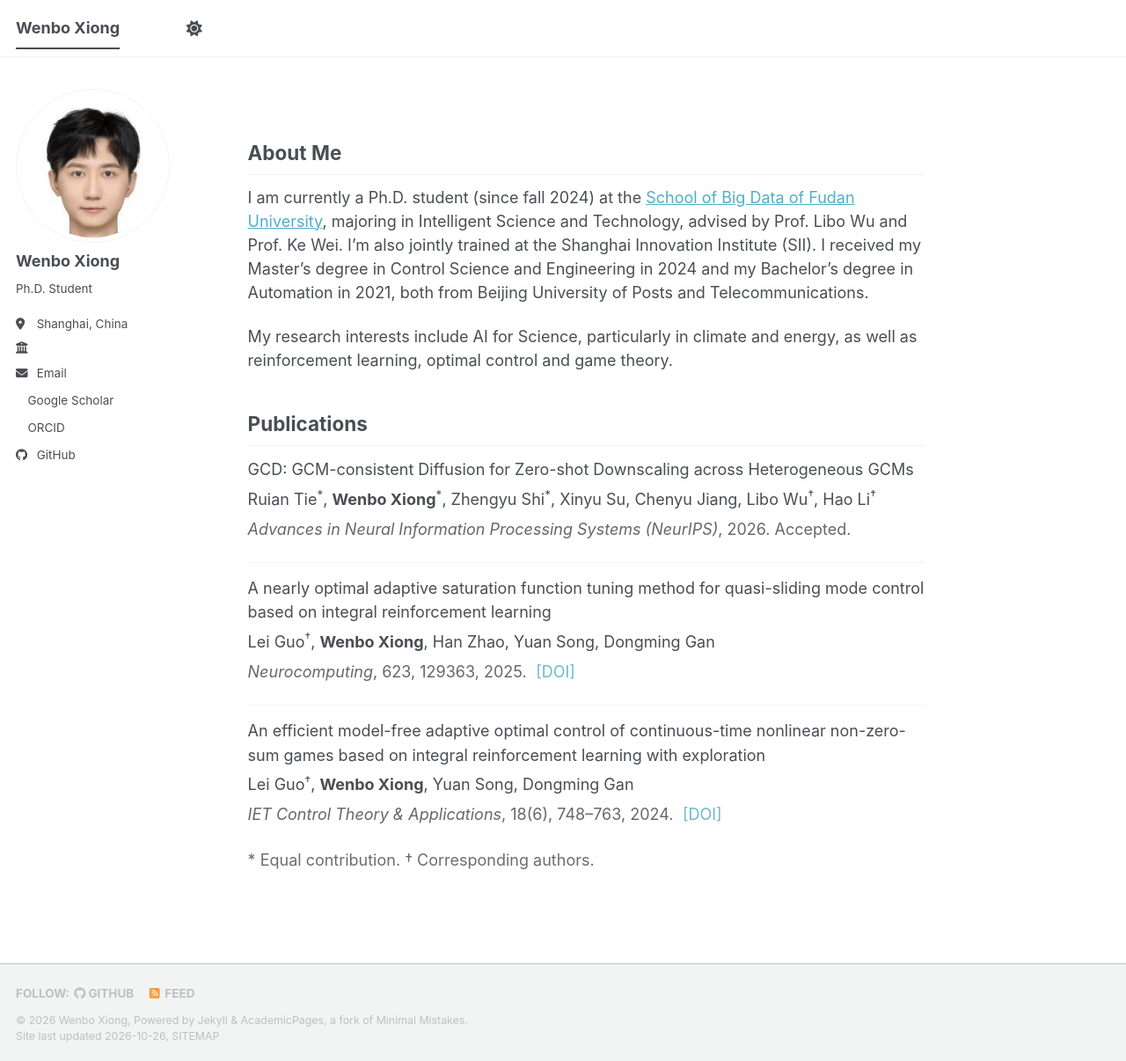
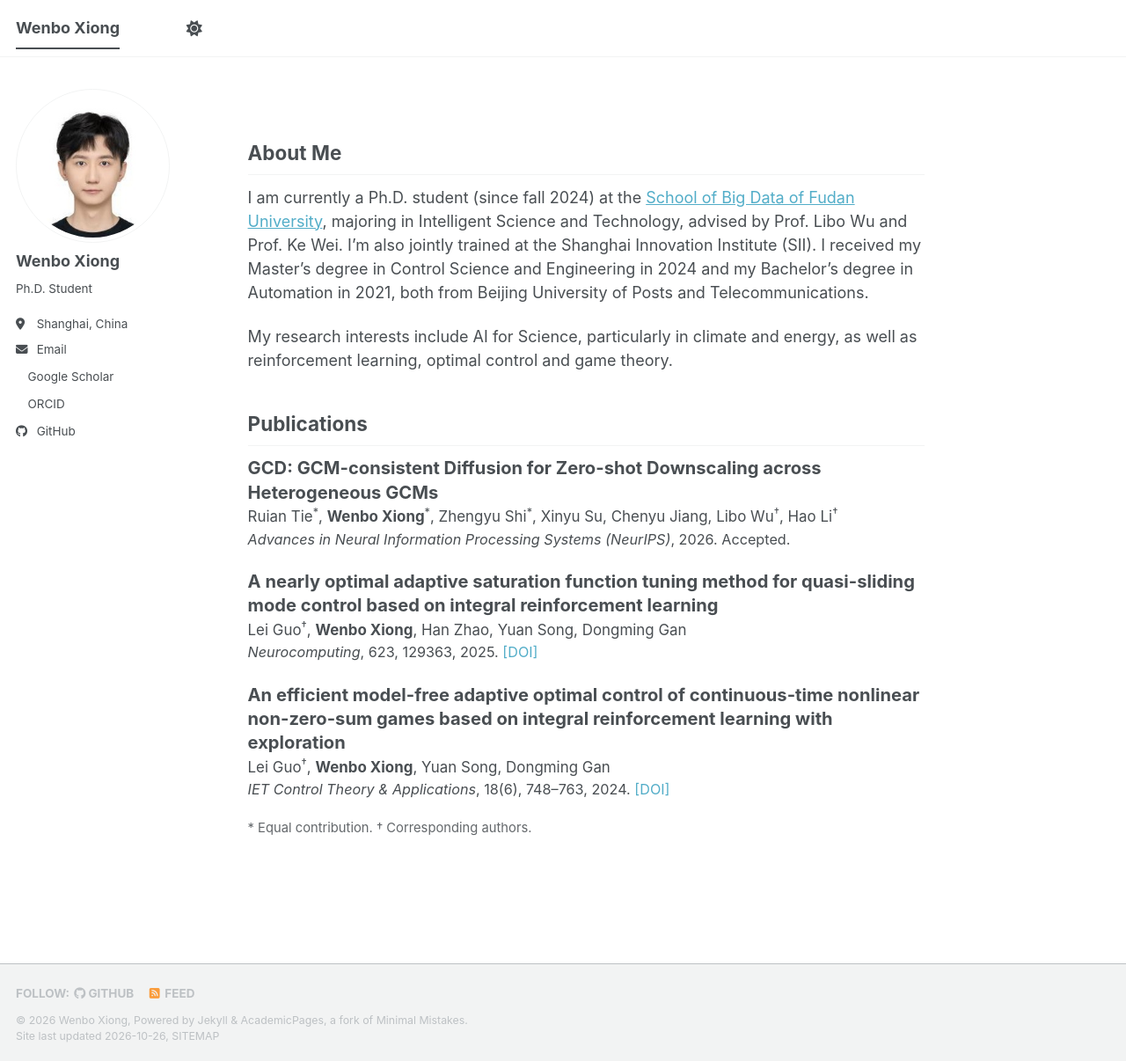
Before and after one commit to shawnvonbohr/shawnvonbohr.github.io, a Jekyll site: the page built from _pages/about.md, in a window 1280 px wide and 1206 px high. Shown: the whole window at 88% size. Built offline with Jekyll 4.4.1, drawn with Linux system fonts in a browser that asks for light colours; a script bundle is joined from its source files by our own code; a style sheet for code colours, icons or effects is not loaded.

Commit message:
Improve homepage layout

```diff
--- a/_config.yml
+++ b/_config.yml
@@ -22,12 +22,12 @@ repository               : "shawnvonbohr/shawnvonbohr.github.io"
 #               If a field is blank the icon and link will not appear, otherwise it will be shown.
 #               Additional customization can be done by editing /_includes/author-profile.html
 author:
-  avatar           : "profile.jpg"
+  avatar           : "profile_framed.jpg"
   name             : "Wenbo Xiong"
   pronouns         :
   bio              : "Ph.D. Student"
   location         : "Shanghai, China"
-  employer         : ""
+  employer         :
   uri              :
   email            : "wbxiong24@m.fudan.edu.cn"
   academia         :
--- a/_pages/about.md
+++ b/_pages/about.md
@@ -17,22 +17,22 @@ My research interests include AI for Science, particularly in climate and energy
 
 <div class="wenbo-publications">
   <article class="wenbo-publication">
-    <p class="wenbo-publication__title">GCD: GCM-consistent Diffusion for Zero-shot Downscaling across Heterogeneous GCMs</p>
-    <p class="wenbo-publication__authors">Ruian Tie<sup>*</sup>, <strong>Wenbo Xiong</strong><sup>*</sup>, Zhengyu Shi<sup>*</sup>, Xinyu Su, Chenyu Jiang, Libo Wu<sup>†</sup>, Hao Li<sup>†</sup></p>
-    <p class="wenbo-publication__venue"><em>Advances in Neural Information Processing Systems (NeurIPS)</em>, 2026. Accepted.</p>
+    <div class="wenbo-publication__title">GCD: GCM-consistent Diffusion for Zero-shot Downscaling across Heterogeneous GCMs</div>
+    <div class="wenbo-publication__authors">Ruian Tie<sup>*</sup>, <strong>Wenbo Xiong</strong><sup>*</sup>, Zhengyu Shi<sup>*</sup>, Xinyu Su, Chenyu Jiang, Libo Wu<sup>†</sup>, Hao Li<sup>†</sup></div>
+    <div class="wenbo-publication__venue"><em>Advances in Neural Information Processing Systems (NeurIPS)</em>, 2026. Accepted.</div>
   </article>
 
   <article class="wenbo-publication">
-    <p class="wenbo-publication__title">A nearly optimal adaptive saturation function tuning method for quasi-sliding mode control based on integral reinforcement learning</p>
-    <p class="wenbo-publication__authors">Lei Guo<sup>†</sup>, <strong>Wenbo Xiong</strong>, Han Zhao, Yuan Song, Dongming Gan</p>
-    <p class="wenbo-publication__venue"><em>Neurocomputing</em>, 623, 129363, 2025. <a href="https://doi.org/10.1016/j.neucom.2025.129363" target="_blank" rel="noopener noreferrer">[DOI]</a></p>
+    <div class="wenbo-publication__title">A nearly optimal adaptive saturation function tuning method for quasi-sliding mode control based on integral reinforcement learning</div>
+    <div class="wenbo-publication__authors">Lei Guo<sup>†</sup>, <strong>Wenbo Xiong</strong>, Han Zhao, Yuan Song, Dongming Gan</div>
+    <div class="wenbo-publication__venue"><em>Neurocomputing</em>, 623, 129363, 2025. <a href="https://doi.org/10.1016/j.neucom.2025.129363" target="_blank" rel="noopener noreferrer">[DOI]</a></div>
   </article>
 
   <article class="wenbo-publication">
-    <p class="wenbo-publication__title">An efficient model-free adaptive optimal control of continuous-time nonlinear non-zero-sum games based on integral reinforcement learning with exploration</p>
-    <p class="wenbo-publication__authors">Lei Guo<sup>†</sup>, <strong>Wenbo Xiong</strong>, Yuan Song, Dongming Gan</p>
-    <p class="wenbo-publication__venue"><em>IET Control Theory &amp; Applications</em>, 18(6), 748–763, 2024. <a href="https://doi.org/10.1049/cth2.12610" target="_blank" rel="noopener noreferrer">[DOI]</a></p>
+    <div class="wenbo-publication__title">An efficient model-free adaptive optimal control of continuous-time nonlinear non-zero-sum games based on integral reinforcement learning with exploration</div>
+    <div class="wenbo-publication__authors">Lei Guo<sup>†</sup>, <strong>Wenbo Xiong</strong>, Yuan Song, Dongming Gan</div>
+    <div class="wenbo-publication__venue"><em>IET Control Theory &amp; Applications</em>, 18(6), 748–763, 2024. <a href="https://doi.org/10.1049/cth2.12610" target="_blank" rel="noopener noreferrer">[DOI]</a></div>
   </article>
 
-  <p class="wenbo-publications__note">* Equal contribution. † Corresponding authors.</p>
+  <div class="wenbo-publications__note">* Equal contribution. † Corresponding authors.</div>
 </div>
--- a/assets/css/main.scss
+++ b/assets/css/main.scss
@@ -41,64 +41,56 @@
 .author__avatar img {
   width: 36px;
   height: 36px;
+  border-radius: 50%;
   object-fit: cover;
-  object-position: center top;
-  border-radius: 50%;
+  object-position: center center;
 
   @include breakpoint($large) {
     width: 175px;
     height: 175px;
-    object-position: center top;
   }
 }
 /* End Wenbo profile avatar */
 
 /* Wenbo publications: clean academic bibliography */
-.wenbo-publications {
-  margin-top: 0.5rem;
+.page__content .wenbo-publications {
+  margin: 0.35rem 0 0;
 }
-
-.wenbo-publication {
-  padding: 0.8rem 0 1rem;
-  border-bottom: 1px solid var(--global-border-color);
+.page__content .wenbo-publication {
+  padding: 0;
+  margin: 0 0 1.25em;
+  border: 0;
 }
-
-.wenbo-publication:first-child {
-  padding-top: 0.1rem;
+/* divs avoid the theme's large p paragraph margins */
+.page__content .wenbo-publication > div {
+  display: block;
+  margin: 0 !important;
+  padding: 0 !important;
 }
-
-.wenbo-publication:last-of-type {
-  border-bottom: 0;
+.page__content .wenbo-publication .wenbo-publication__title {
+  font-size: 1.12em;
+  font-weight: 650;
+  line-height: 1.35;
+  margin-bottom: 0.17em !important;
 }
-
-.wenbo-publication p {
-  margin: 0 0 0.32rem;
-  line-height: 1.55;
+.page__content .wenbo-publication .wenbo-publication__authors {
+  font-size: 0.94em;
+  line-height: 1.4;
+  margin-bottom: 0.1em !important;
 }
-
-.wenbo-publication__title {
-  font-size: 1.03em;
-  font-weight: 400;
+.page__content .wenbo-publication .wenbo-publication__venue {
+  font-size: 0.9em;
+  line-height: 1.42;
+  color: var(--global-text-color);
 }
-
-.wenbo-publication__authors {
-  font-size: 0.95em;
-}
-
-.wenbo-publication__venue {
-  font-size: 0.92em;
-  opacity: 0.85;
-}
-
-.wenbo-publication__venue a {
-  margin-left: 0.3em;
+.page__content .wenbo-publication__venue a {
   white-space: nowrap;
   text-decoration: none;
 }
-
-.wenbo-publications__note {
-  margin-top: 0.6rem;
+.page__content .wenbo-publications__note {
+  margin-top: 0.2em;
   font-size: 0.82em;
-  opacity: 0.82;
+  line-height: 1.35;
+  opacity: 0.85;
 }
 /* End Wenbo publications */
```
Also changed, not shown: images/profile_framed.jpg (added).
